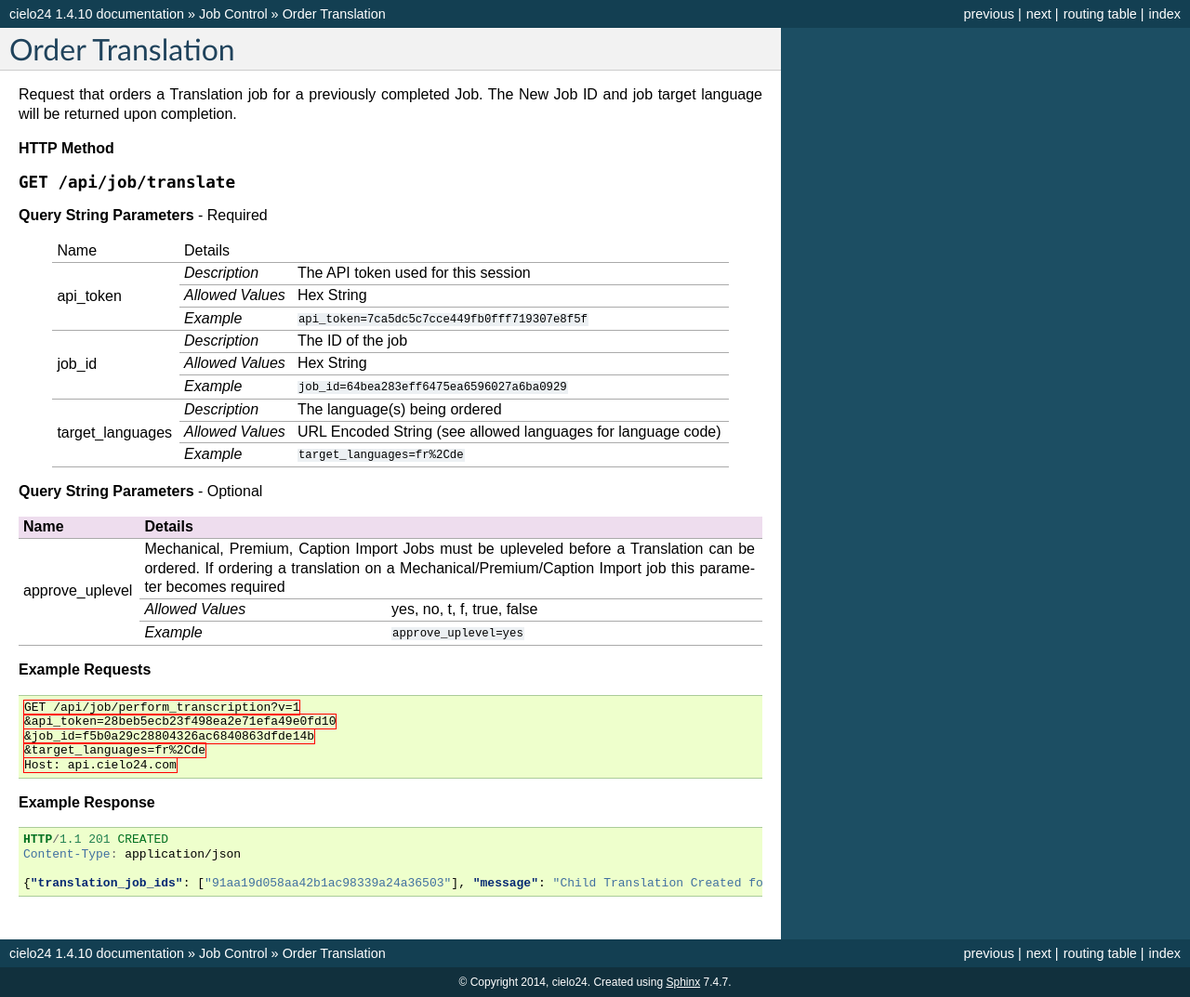
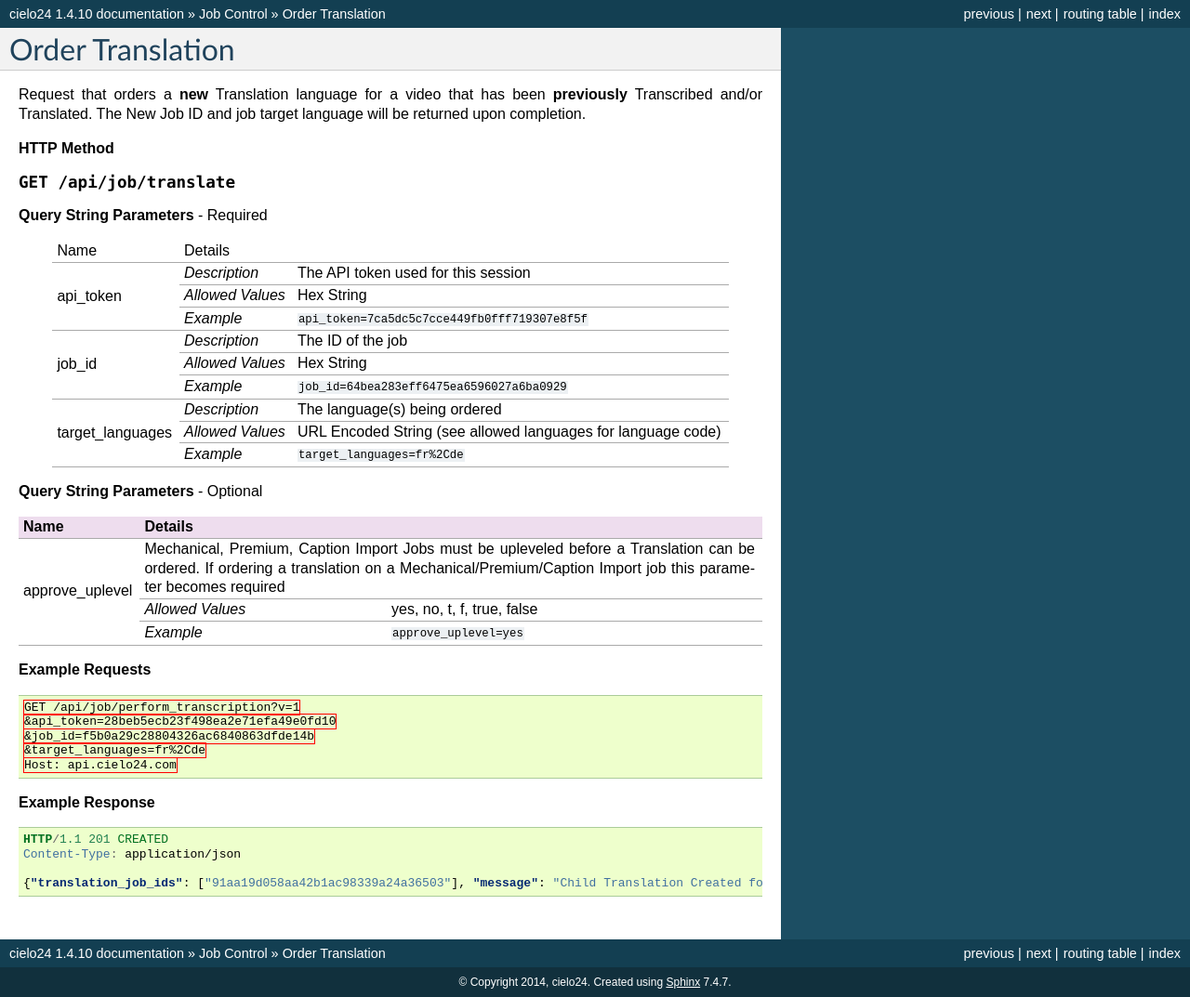
Before and after one commit to cielo24/Docs, a Sphinx documentation site: the page built from api/source/job_control/order_translation.rst, in a window 1280 px wide. Shown: the whole page at 93% size. Built offline with Sphinx 7.4.7, drawn with Linux system fonts in a browser that asks for light colours.

Commit message:
Fixed description on order translation

```diff
--- a/api/source/job_control/order_translation.rst
+++ b/api/source/job_control/order_translation.rst
@@ -1,7 +1,8 @@
 Order Translation
 =================
 
-Request that orders a Translation job for a previously completed Job.
+Request that orders a **new** Translation language for a video that has
+been **previously** Transcribed and/or Translated.
 The New Job ID and job target language will be returned upon completion.
 
 **HTTP Method**
```
